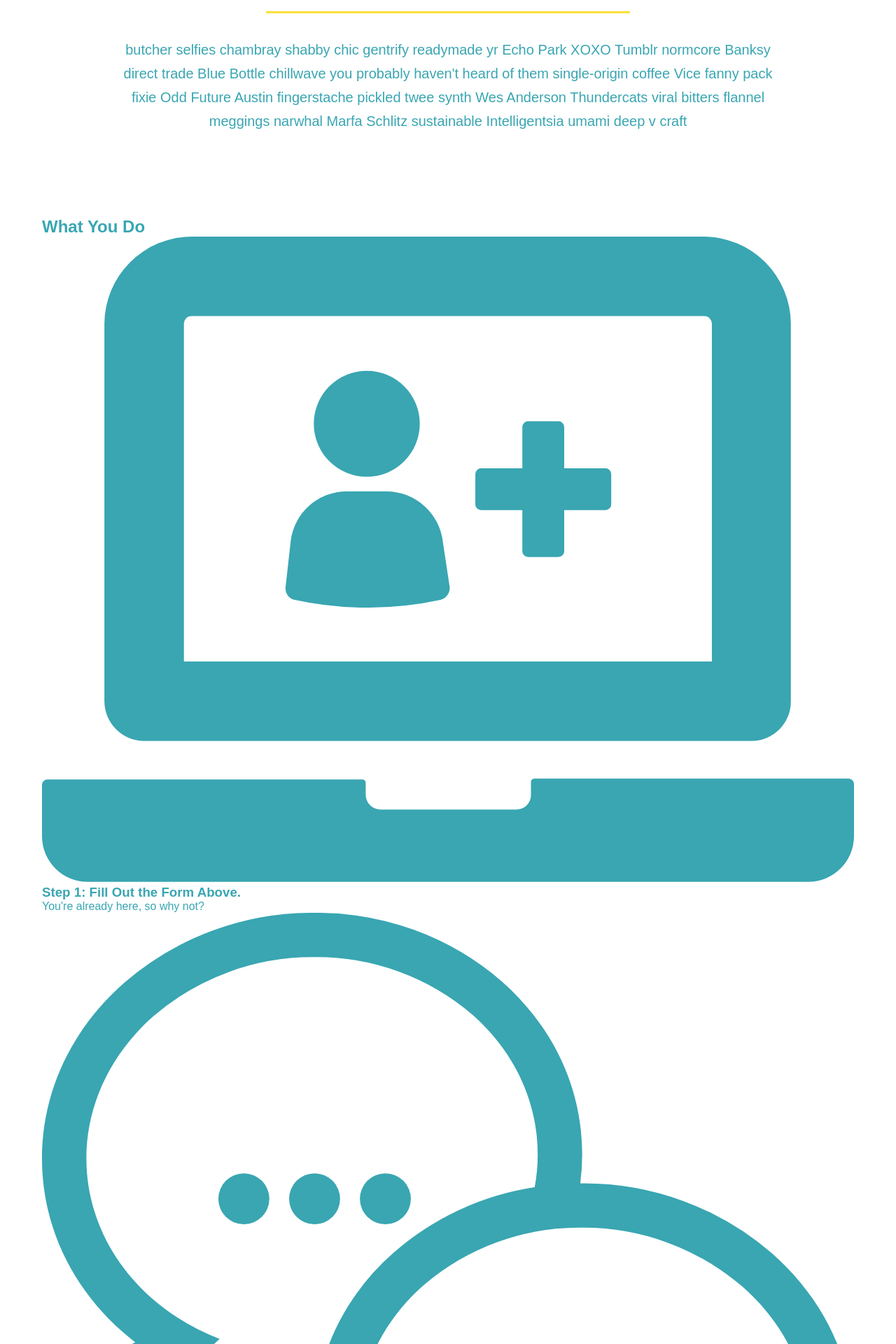
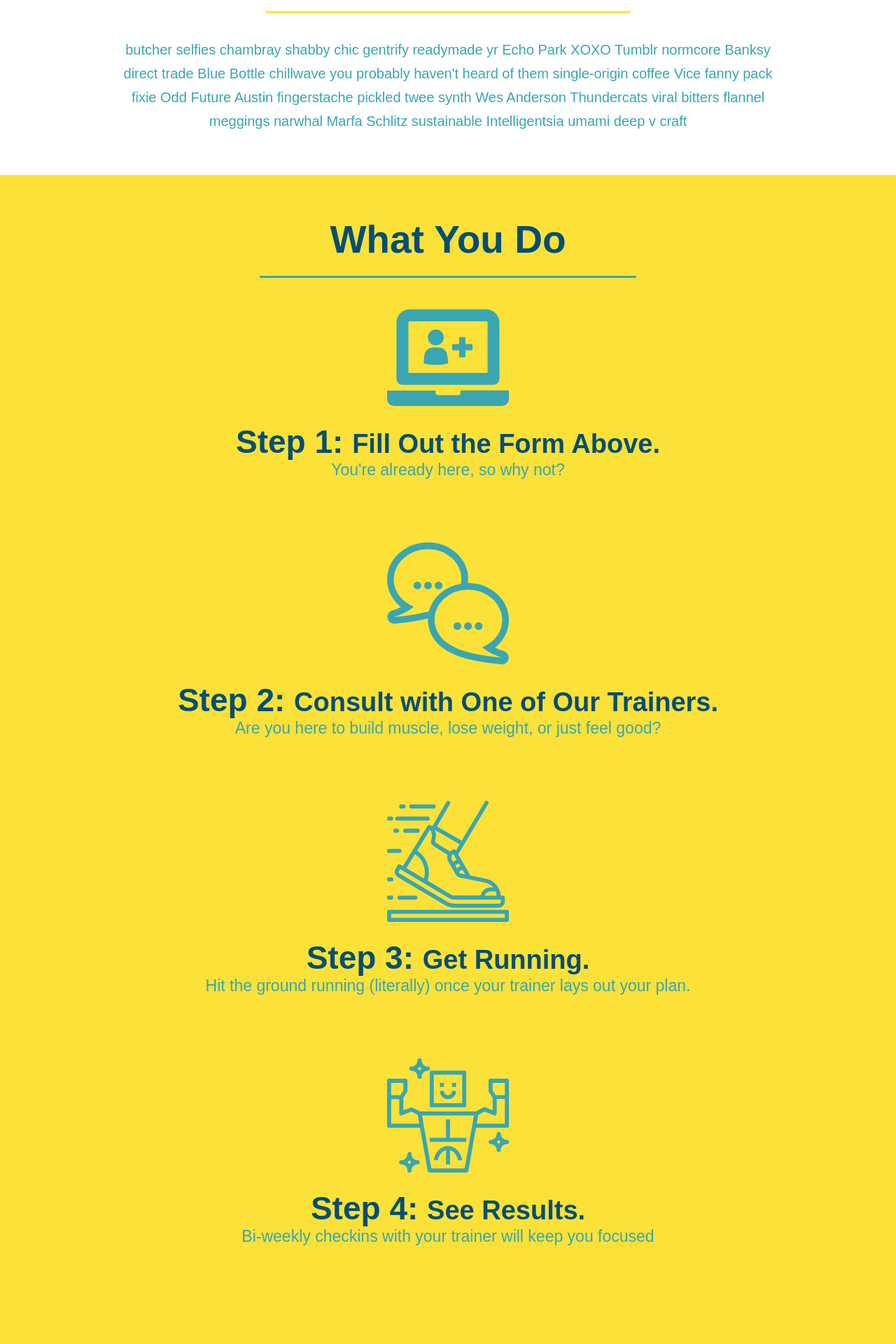
Before and after one commit to william-horn/run-buddy, a Jekyll site: the page index.html, which Jekyll copies as it is, in a window 1280 px wide. Shown: the part 810-2730 px from the top of the page at 70% size. Built offline with Jekyll 4.4.1, drawn with Linux system fonts in a browser that asks for light colours; some of the changed text lies outside the part shown.

Commit message:
style what you do section

```diff
--- a/assets/css/style.css
+++ b/assets/css/style.css
@@ -108,15 +108,23 @@ header nav ul li a {
     text-align: center;
 }
 
-.intro h2 {
+.section-title {
     font-size: 55px;
     color: #024e76;
     margin-bottom: 35px;
     padding: 0 100px 20px 100px;
+    display: inline-block;
     border-bottom: 3px solid;
+}
+
+.primary-border {
     border-color: #fce138;
-    display: inline-block;
 }
+
+.secondary-border {
+    border-color: #39a6b2;
+}
+
 
 .intro p {
     line-height: 1.7;
@@ -125,6 +133,36 @@ header nav ul li a {
     font-size: 20px;
     margin: 0 auto;
 }
+
+.steps {
+    text-align: center;
+    background: #fce138;
+}
+
+.steps div {
+    margin-bottom: 80px;
+}
+
+.steps img {
+    width: 15%;
+    margin: 10px 0;
+}
+
+.steps h3 {
+    color: #024e76;
+    font-size: 46px;
+    margin-top: 10px;
+}
+
+.steps p {
+    color: #39a6b2;
+    font-size: 23px;
+}
+
+.steps span {
+    font-size: 38px;
+}
+
 
 /* SECTION STYLE ENDS */
 
--- a/index.html
+++ b/index.html
@@ -69,7 +69,7 @@
         </section>
 
         <section id="what-we-do" class="intro">
-            <h2>What We Do</h2>
+            <h2 class="section-title primary-border">What We Do</h2>
             <p>
                 butcher selfies chambray shabby chic gentrify readymade yr Echo Park XOXO Tumblr normcore Banksy direct trade Blue Bottle
                 chillwave you probably haven't heard of them single-origin coffee Vice fanny pack fixie Odd Future Austin fingerstache pickled
@@ -78,29 +78,29 @@
         </section>
 
         <!-- "what we do" section -->
-        <section id="what-you-do">
-            <h2>What You Do</h2>
+        <section id="what-you-do" class="steps">
+            <h2 class="section-title secondary-border">What You Do</h2>
             <div>
                 <img src="./assets/images/step-1.svg" alt="">
-                <h3>Step 1: Fill Out the Form Above.</h3>
+                <h3>Step 1: <span>Fill Out the Form Above.</span></h3>
                 <p>You're already here, so why not?</p>
             </div>
 
             <div>
                 <img src="./assets/images/step-2.svg" alt="">
-                <h3>Step 2: Consult with One of Our Trainers.</h3>
+                <h3>Step 2: <span>Consult with One of Our Trainers.</span></h3>
                 <p>Are you here to build muscle, lose weight, or just feel good?</p>
             </div>
 
             <div>
                 <img src="./assets/images/step-3.svg" alt="">
-                <h3>Step 3: Get Running.</h3>
+                <h3>Step 3: <span>Get Running.</span></h3>
                 <p>Hit the ground running (literally) once your trainer lays out your plan.</p>
             </div>
 
             <div>
                 <img src="./assets/images/step-4.svg" alt="">
-                <h3>Step 4: See Results.</h3>
+                <h3>Step 4: <span>See Results.</span></h3>
                 <p>Bi-weekly checkins with your trainer will keep you focused</p>
             </div>
         </section>
```
Also changed, not shown: test.html (+10 -2 lines).
